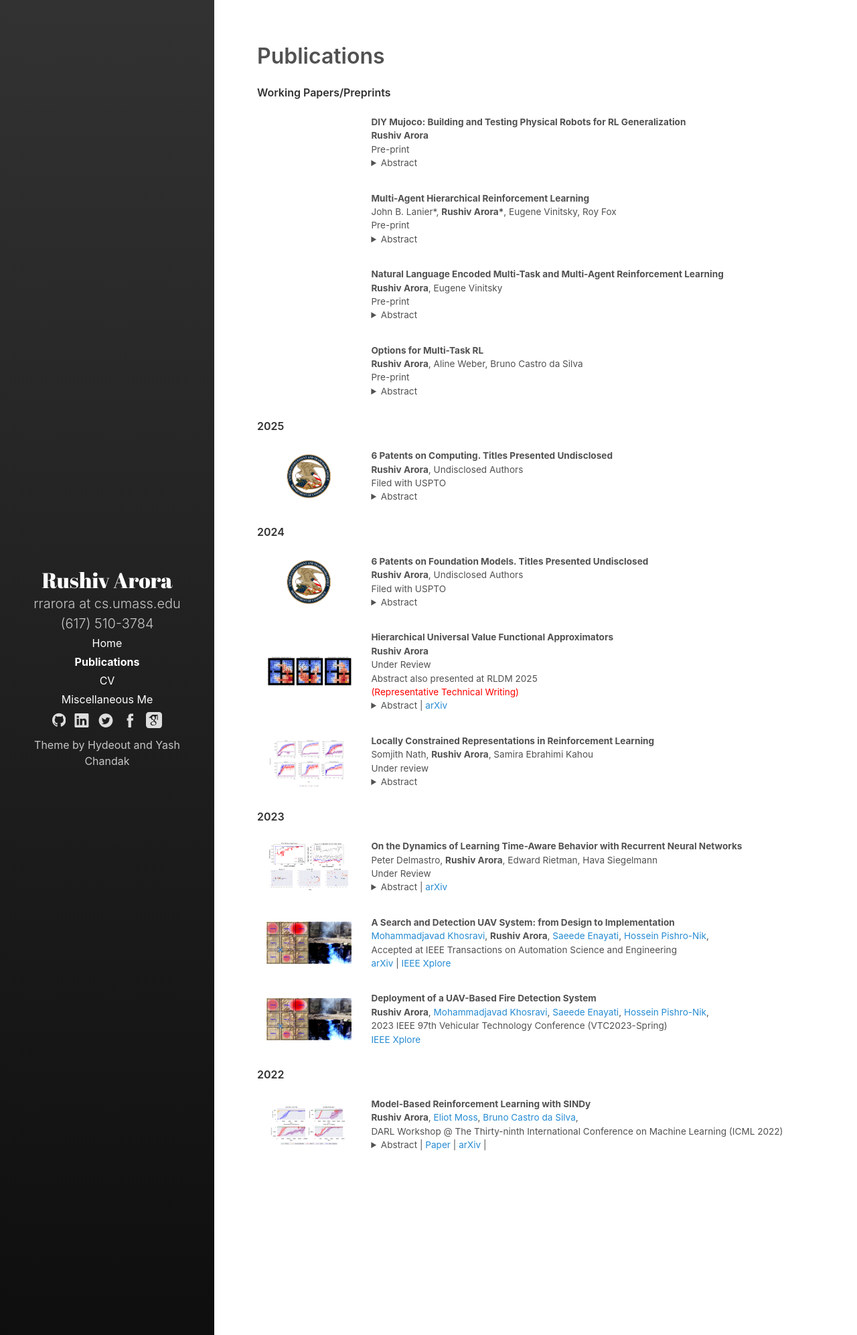
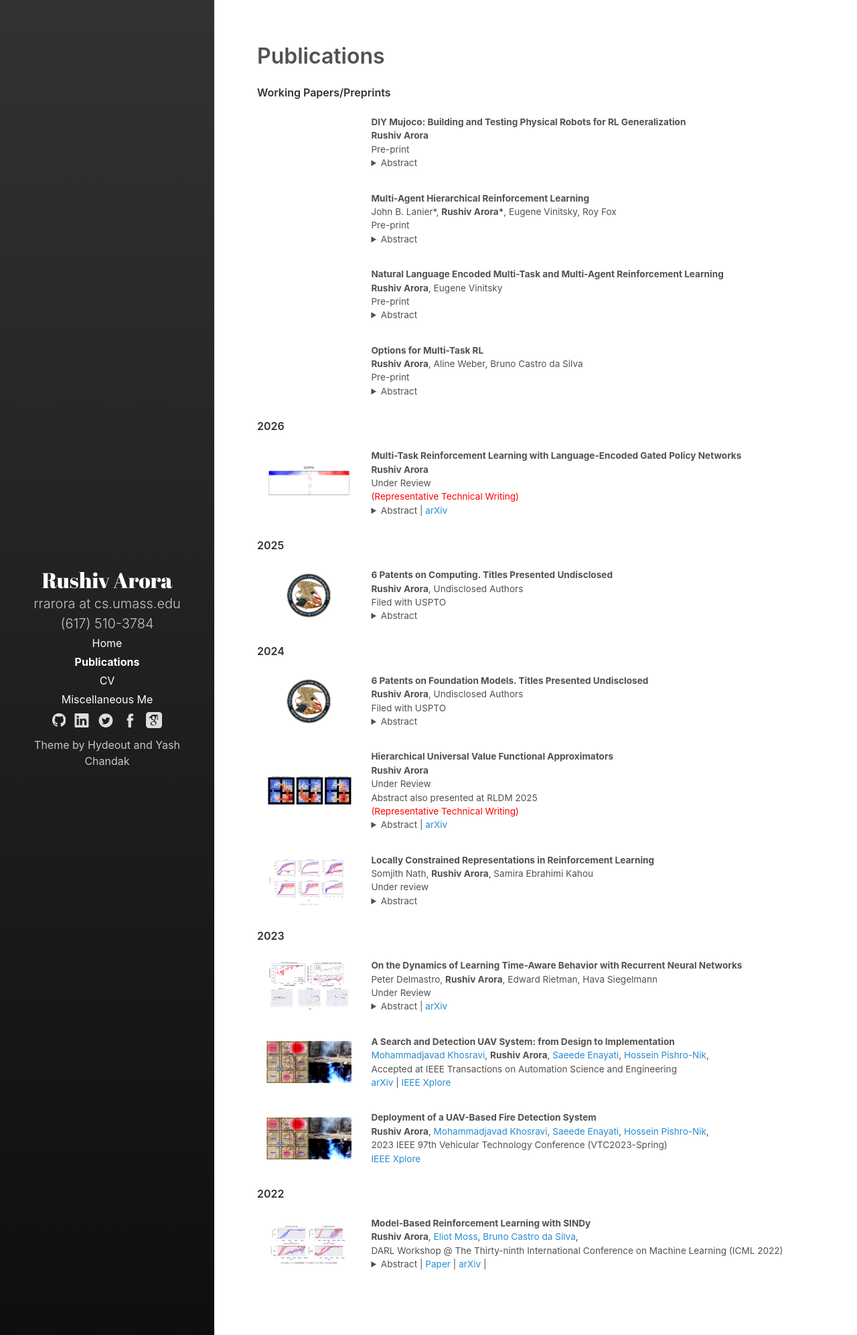
Before and after one commit to RushivArora/rushivarora.github.io, a Jekyll site: the page built from _pages/publications.md, in a window 1280 px wide. Shown: the whole page at 67% size. Built offline with Jekyll 4.4.1, drawn with Linux system fonts in a browser that asks for light colours.

Commit message:
Added LEXPOL

```diff
--- a/_pages/publications.md
+++ b/_pages/publications.md
@@ -132,6 +132,38 @@ paper {
      </td>
    </tr>
   </table>
+
+#### 2026
+
+<table width="100%" align="center" border="0" cellspacing="0" cellpadding="20">
+
+  <tr>
+     <td width="20%"  valign="middle">
+           <img src="/images/publications/LEXPOLGrid.png" alt="TFA" style="vertical-align:middle; width: 80%; margin:0px 10px; border-radius:0%"/>
+     </td>
+     <td valign="top" width="80%">
+          <p>
+              <paper>Multi-Task Reinforcement Learning with Language-Encoded Gated Policy Networks</paper>
+              <br>
+              <b>Rushiv Arora</b>
+              <br>
+              Under Review
+              <p style="color:red">(Representative Technical Writing)</p>
+              <details>
+                <summary>Abstract  | <a href="https://arxiv.org/abs/2510.06138">arXiv</a> </summary>
+                  <p class="message">
+                  Multi-task reinforcement learning often relies on task metadata -- such as brief natural-language descriptions -- to guide behavior across diverse objectives. We present Lexical Policy Networks (LEXPOL), a language-conditioned mixture-of-policies architecture for multi-task RL. LEXPOL encodes task metadata with a text encoder and uses a learned gating module to select or blend among multiple sub-policies, enabling end-to-end training across tasks. On MetaWorld benchmarks, LEXPOL matches or exceeds strong multi-task baselines in success rate and sample efficiency, without task-specific retraining. To analyze the mechanism, we further study settings with fixed expert policies obtained independently of the gate and show that the learned language gate composes these experts to produce behaviors appropriate to novel task descriptions and unseen task combinations. These results indicate that natural-language metadata can effectively index and recombine reusable skills within a single policy.
+                  <br><br>
+                  <b>Keywords</b>: Reinforcement Learning, Multi-Task Reinforcement Learning, Language Encodings
+                  </p>
+              </details>
+          </p>
+     </td>
+   </tr>
+
+
+  </table>
+
 
 #### 2025
 
```
Also changed, not shown: _pages/home.md (+1 -0 lines), images/publications/LEXPOLGrid.png (added).
